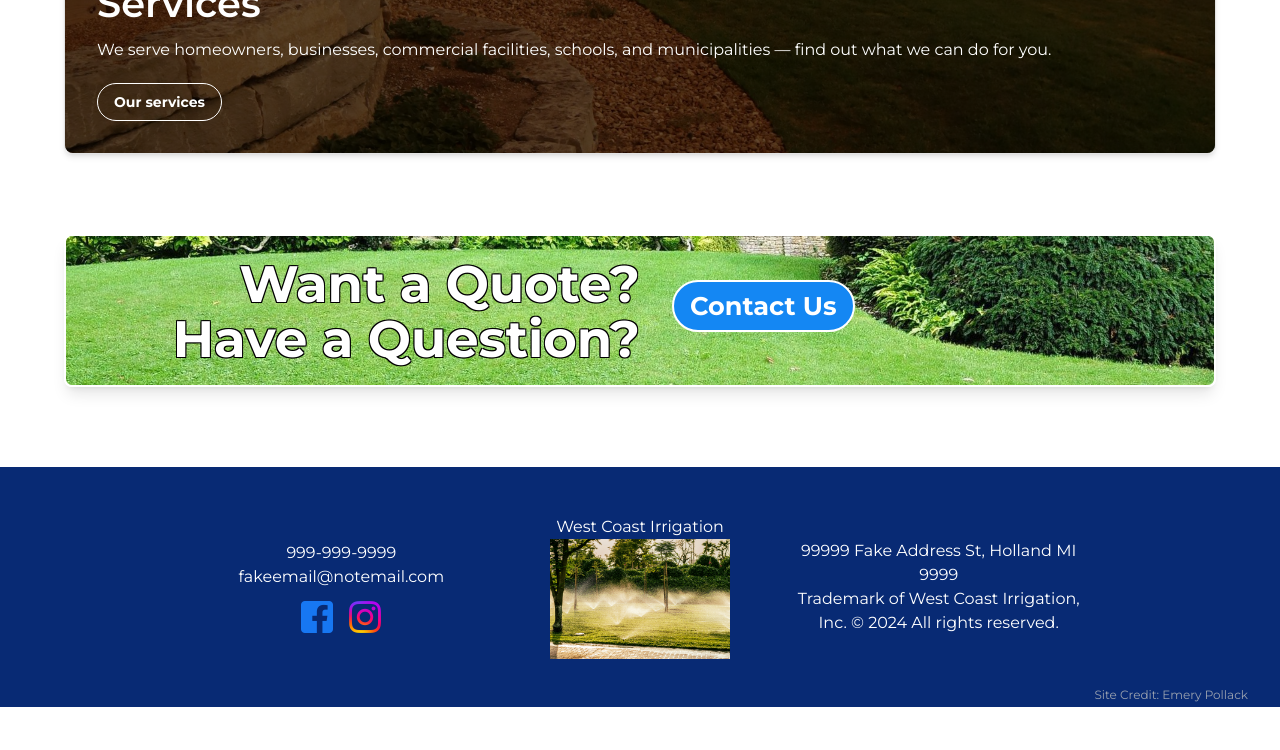
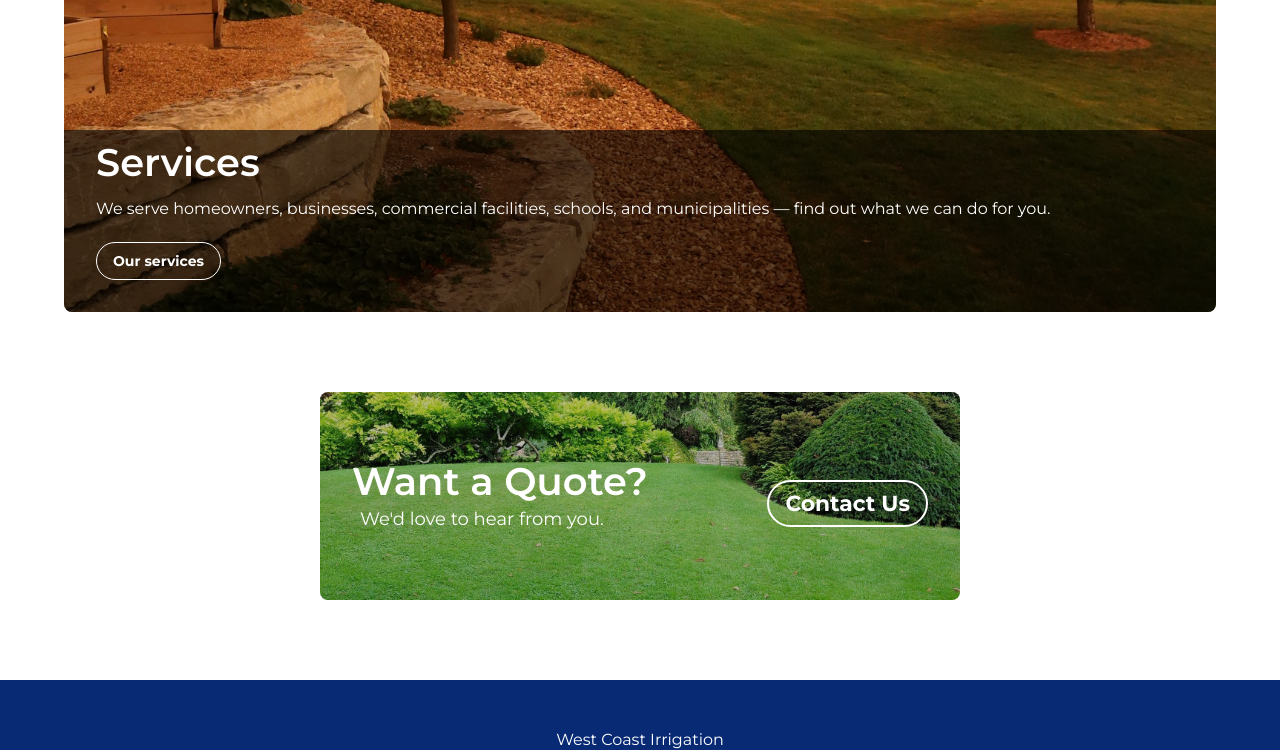
Before and after one commit to emerypol/blakes-website, a React (Vite) app: page / in a window 1280 px wide. Shown: the part 1356-2106 px from the top of the page. Before the commit the page ends 2063 px from the top, so only its background shows below. Built offline with nearby package versions, Linux system fonts and the light colour scheme.

Commit message:
home redesign complete

```diff
--- a/src/HomeContactUs.tsx
+++ b/src/HomeContactUs.tsx
@@ -9,9 +9,9 @@ function HomeContactUs() {
                 className="   "
             >
                 <div className=" flex justify-start items-start  ">
-                    <div className="text-white text-[clamp(22px,2vw,32px)]
-                        font-bold bg-[rgb(20,135,243)] py-2 px-4 rounded-[400px] leading-tight border-2
-                           whitespace-nowrap">
+                    <div className="text-white text-[clamp(15px,1.7vw,28px)]
+                        font-bold bg-transparent py-2 px-4 rounded-[400px] leading-tight border-2
+                           whitespace-nowrap z-10">
                         Contact Us
                     </div>
                 </div>
--- a/src/pages/Home.tsx
+++ b/src/pages/Home.tsx
@@ -49,11 +49,11 @@ function Home() {
 
                     <div className="flex justify-center items-center">
                         < div className=" w-[90vw] max-w-[1320px]" >
-                            <div className="rounded-lg  shadow-md border-1 border-[#e2e2e2] relative">
+                            <div className="rounded-lg relative">
                                 <img
                                     src="/src/assets/blake_we_3.jpg"
                                     alt="Services"
-                                    className="w-full h-[60vh] object-cover rounded-lg"
+                                    className="w-full h-[80vh] object-cover rounded-lg"
                                 />
                                 <div className="absolute bottom-0 w-full p-8 pt-1 bg-[rgb(1,1,1,.6)] rounded-b-lg">
                                     <h2 className=" text-[clamp(34px,3vw,44px)] font-semibold text-white mb-1">Services</h2>
@@ -97,27 +97,29 @@ function Home() {
 
 
                     <div className="flex justify-center items-center">
-                        <div className="flex justify-center items-center rounded-lg  pt-4 pb-6 w-[90vw] max-w-[1320px] md:px-3
+                        <div className="flex flex-col md:flex-row rounded-lg
+                                w-[90vw] md:w-[50vw] h-[50vh] md:h-[26vh] max-w-[1320px] relative
                                 bg-[url('/src/assets/blake_we_4_crop.jpg')] bg-cover bg-center
-                                    shadow-lg border-2 border-white   ">
-                            <TwoBox
-                                color="transparent" rounded="full"
-                                box1={
-                                    <div className="flex flex-col  whitespace-nowrap text-[clamp(26px,6vw,46px)]
-                                md:text-[clamp(28px,4vw,54px)]
-                                justify-center items-center md:items-end md:justify-start   pt-2 md:pt-0 text-white
-                                 [text-shadow:-1px_-1px_0_black,1px_-1px_0_black,-1px_1px_0_black,1px_1px_0_black]  ">
+                                items-center justify-end">
+                            <div className="absolute inset-0 bg-black/25 z-0 rounded-lg" />
+
+                            <div className="flex flex-col text-[clamp(26px,6vw,46px)]  text-white md:ms-3 lg:ms-8 ">
                                 <div className="flex flex-col justify-start">
-                                            <div className=" leading-tight md:leading-[1.25] text-center md:text-end ">
+                                    <div className="text-center md:text-start leading-tight z-1 md:text-[clamp(26px,3vw,44px)]
+                                     font-semibold
+                                    text-[clamp(28px,9vw,42px)] ">
                                         Want a Quote?
                                     </div>
-                                            <div className="text-center md:text-end ">
-                                                Have a Question?
+                                    <div className="text-[clamp(15px,4.5vw,19px)] md:text-start z-1 md:text-[clamp(14px,1.7vw,18px)]
+                                     ps-2 text-center">
+                                        We'd love to hear from you.
                                     </div>
                                 </div>
-                                    </div>}
-                                box2={<div className="md:ps-8 md:pe-2 pt-4 md:pt-0"><HomeContactUs></HomeContactUs></div>}>
-                            </TwoBox>
+                            </div>
+                            <div className="pb-8 md:pb-0 pt-4 md:pt-4  md:ms-auto md:me-3 lg:me-8">
+                                <HomeContactUs />
+                            </div>
+
                         </div>
                     </div>
                     <div className=" py-8 md:py-10"></div>
```
Lines whose indentation alone changed are shown as unchanged.
